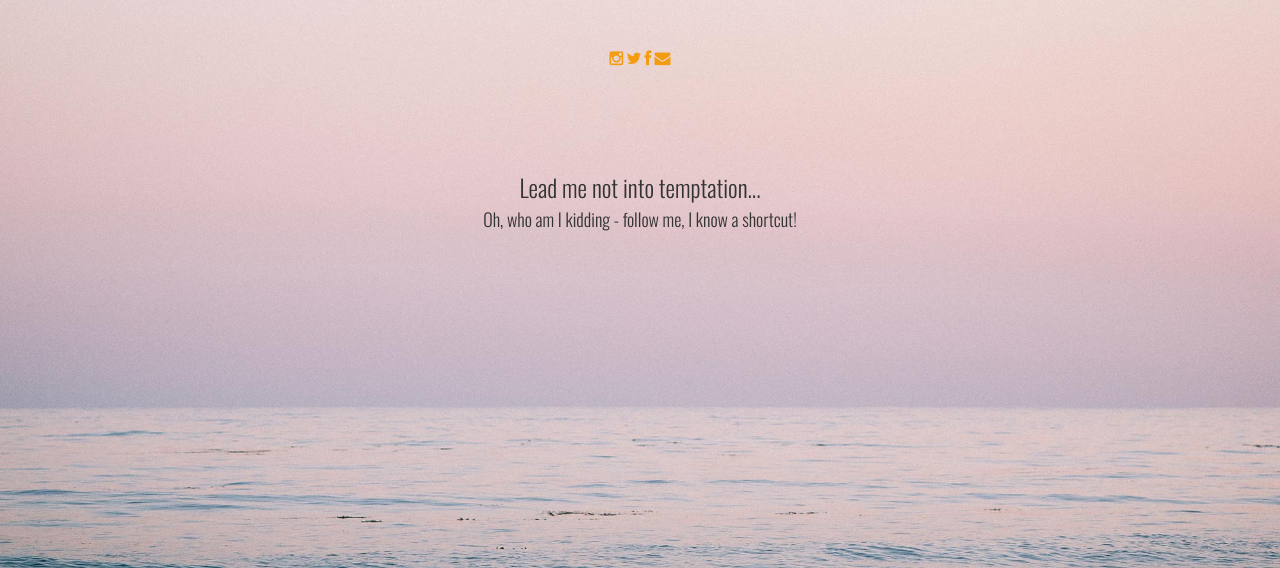
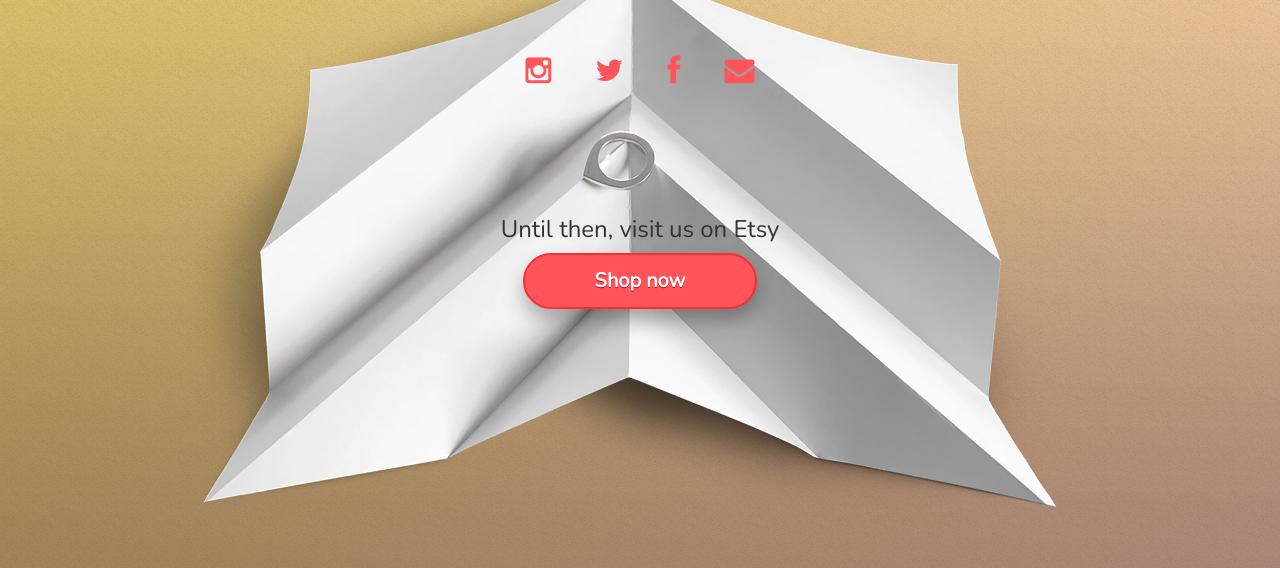
Before and after one commit to clmntnbrn/nix_london, a plain HTML site: page index.html in a window 1280 px wide. Shown: the part 232-800 px from the top of the page. Drawn offline with nearby package versions, Linux system fonts and the light colour scheme.

Commit message:
my content

```diff
--- a/css/main.css
+++ b/css/main.css
@@ -1,6 +1,6 @@
 body {
   background-color: #f2f2f2;
-    font-family: 'EB Garamond', serif;
+    font-family: 'Nunito', sans-serif;
     font-weight: 300;
     font-size: 16px;
     color: #555;
@@ -11,7 +11,7 @@ body {
 
 /* Titles */
 h1, h2, h3, h4, h5, h6 {
-    font-family: 'Oswald', sans-serif;
+    font-family: 'Nunito', sans-serif;
     font-weight: 300;
     color: #333;
 }
@@ -30,9 +30,13 @@ p {
 
 /* Links */
 a {
-    color: #f39c12;
+    color: #FF5459;
     word-wrap: break-word;
-
+    margin: 2rem;
+    font-size: 3rem;
+    /* -webkit-box-shadow: 0px 0px 5px 0px rgba(135,44,47,1);
+    -moz-box-shadow: 0px 0px 5px 0px rgba(135,44,47,1);
+    box-shadow: 0px 0px 5px 0px rgba(135,44,47,1); */
     -webkit-transition: color 0.1s ease-in, background 0.1s ease-in;
     -moz-transition: color 0.1s ease-in, background 0.1s ease-in;
     -ms-transition: color 0.1s ease-in, background 0.1s ease-in;
@@ -56,7 +60,32 @@ a:after {
     transition: color 0.1s ease-in, background 0.1s ease-in;
 }
 
- hr {
+button {
+  -moz-box-shadow: 0px 11px 20px 0px rgba(0,0,0,0.3);
+	-webkit-box-shadow: 0px 11px 20px 0px rgba(0,0,0,0.3);
+	box-shadow: 0px 11px 20px 0px rgba(0,0,0,0.3);
+	background-color:#ff545a;
+	-moz-border-radius:52px;
+	-webkit-border-radius:52px;
+	border-radius:52px;
+	border:2px solid #fa2d34;
+	display:inline-block;
+	cursor:pointer;
+	color:#ffffff;
+	font-size:2rem;
+  font-weight: 600;
+	padding:1.2rem 7rem;
+	text-decoration:none;
+	text-shadow:0px 1px 0px #bf060f;
+}
+
+button:hover {
+  background-color:#fc3c46;
+  -moz-box-shadow: 0px 3px 3px 0px rgba(0,0,0,0.3);
+	-webkit-box-shadow: 0px 3px 3px 0px rgba(0,0,0,0.3);
+	box-shadow: 0px 3px 3px 0px rgba(0,0,0,0.3);
+
+hr {
     display: block;
     height: 1px;
     border: 0;
@@ -81,3 +110,7 @@ h1 {
 	font-size: 26px;
 	padding: 12px;
 }
+
+.row {
+  margin-top: 50px;
+}
--- a/index.html
+++ b/index.html
@@ -8,7 +8,7 @@
     <meta name="author" content="Carlos Alvarez">
     <link rel="shortcut icon" href="ico/favicon.png">
 
-    <title>Gail Porter</title>
+    <title>Nix London</title>
 
     <!-- Bootstrap core CSS -->
     <link href="css/bootstrap.min.css" rel="stylesheet">
@@ -18,8 +18,7 @@
     <!-- Custom styles for this template -->
     <link href="css/main.css" rel="stylesheet">
 
-    <link href='http://fonts.googleapis.com/css?family=Oswald:400,300,700' rel='stylesheet' type='text/css'>
-    <link href='http://fonts.googleapis.com/css?family=EB+Garamond' rel='stylesheet' type='text/css'>
+    <link href="https://fonts.googleapis.com/css?family=Nunito" rel="stylesheet" type='text/css'>
 
 
     <!-- Just for debugging purposes. Don't actually copy this line! -->
@@ -41,12 +40,12 @@
     	</div>-->
 		<div class="row centered">
 			<div class="col-lg-8 col-lg-offset-2 w">
-				<h1>Gail Porter</h1>
-                <h2>blog coming soon</h2>
+				<h1>Nix London</h1>
+                <h2>New site coming autumn 2018</h2>
 			</div>
 		</div>
 		<div class="row centered">
-			<div class="col-lg-8 col-lg-offset-2 w tooltip-demo"><a data-toggle="tooltip" title="Instagram" href="https://instagram.com/iamgailporter/"><em class="fa fa-instagram"></em></a> <a data-toggle="tooltip" title="Twitter" href=" https://twitter.com/gailporter"><em class="fa fa-twitter"></em></a>  <a data-toggle="tooltip" title="Facebook" href=" https://www.facebook.com/gailporterofficial"><em class="fa fa-facebook"></em></a> <a data-toggle="tooltip" title="Email my Agent" href="mailto:larissa@believeeve.com"><em class="fa fa-envelope"></em></a> </div>
+			<div class="col-lg-8 col-lg-offset-2 w tooltip-demo"><a data-toggle="tooltip" title="Instagram" href="https://instagram.com/nix.london/"><em class="fa fa-instagram"></em></a> <a data-toggle="tooltip" title="Twitter" href=" https://twitter.com/nix_london"><em class="fa fa-twitter"></em></a>  <a data-toggle="tooltip" title="Facebook" href=" https://www.facebook.com/nixlondon.2017/"><em class="fa fa-facebook"></em></a> <a data-toggle="tooltip" title="Email us" href="mailto:clementine@nixlondon.co.uk"><em class="fa fa-envelope"></em></a> </div>
 		</div>
     </div><!-- /.container -->
 
@@ -54,8 +53,8 @@
     	<div class="row w centered">
     		<br>
     		<div class="col-lg-6 col-lg-offset-3">
-    			<h3>Lead me not into temptation...</h3>
-                <h4>Oh, who am I kidding - follow me, I know a shortcut!</h4>
+    			<h3>Until then, visit us on Etsy</h3>
+                <button>Shop now</button>
     		</div>
     	</div>
     </div>
@@ -79,7 +78,7 @@
     <!-- You can use an image of whatever size. This script will stretch to fit in any screen size.-->
     <script type="text/javascript" src="js/jquery.backstretch.min.js"></script>
     <script>
-        $.backstretch("img/bg.jpg", {speed: 500});
+        $.backstretch("img/nix_london_pink.jpg", {speed: 500});
     </script>
 
   </body>
```
Also changed, not shown: css/bootstrap.min.css, img/nix_london_pink.jpg (added).
